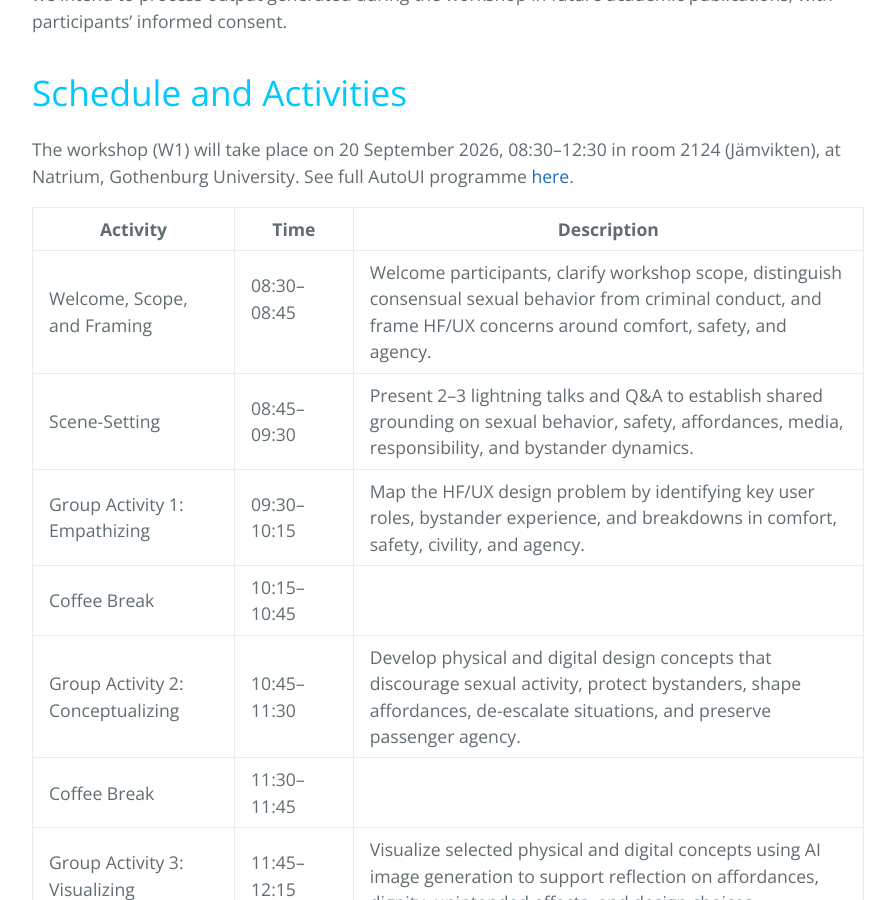
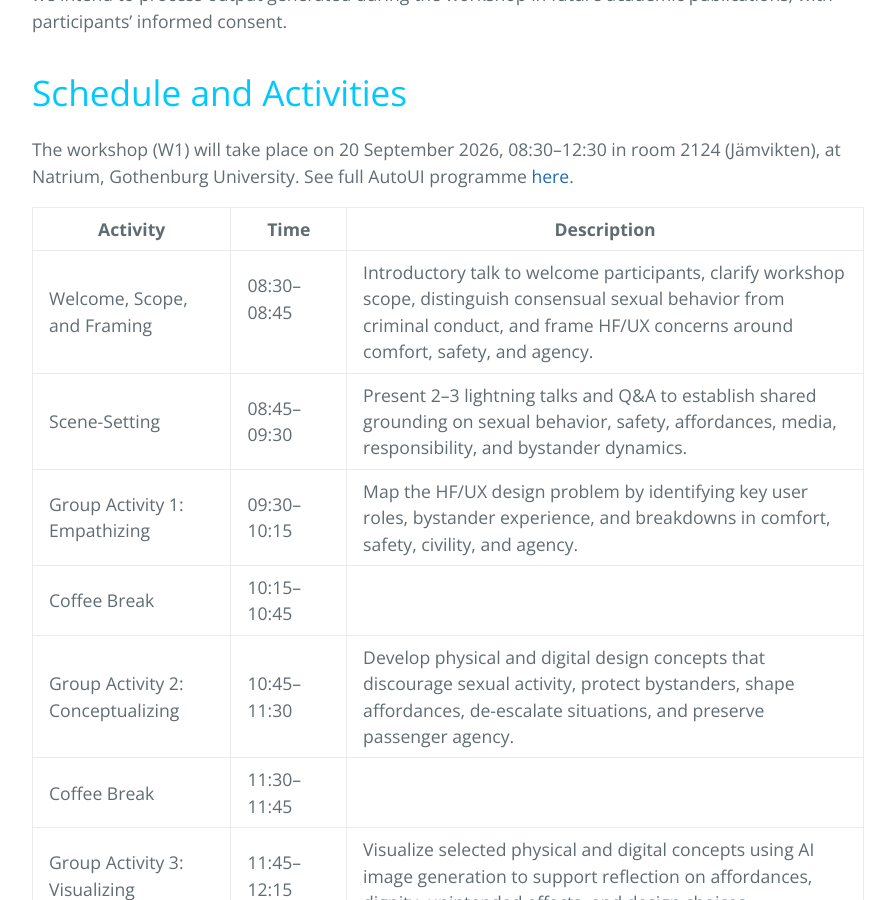
Before and after one commit to love-in-traffic/love-in-traffic.github.io, a Jekyll site: the page built from index.md, in a window 1280 px wide and 900 px high, scrolled down 1316 px. Shown: the whole window, without its empty margins (192-1087 px from the left). Built offline with Jekyll 4.4.1, drawn with Linux system fonts in a browser that asks for light colours.

Commit message:
Update index.md

```diff
--- a/index.md
+++ b/index.md
@@ -24,7 +24,7 @@ The workshop (W1) will take place on 20 September 2026, 08:30–12:30 in room 21
 
  Activity | Time | Description
 -------------------|--------------------|--------------------------------------------------------------------------------------------------------------------------------------
- Welcome, Scope, and Framing<img width=10/> | 08:30–08:45<img width=70/> | Welcome participants, clarify workshop scope, distinguish consensual sexual behavior from criminal conduct, and frame HF/UX concerns around comfort, safety, and agency.
+ Welcome, Scope, and Framing<img width=10/> | 08:30–08:45<img width=70/> | Introductory talk to welcome participants, clarify workshop scope, distinguish consensual sexual behavior from criminal conduct, and frame HF/UX concerns around comfort, safety, and agency.
  Scene-Setting | 08:45–09:30 | Present 2–3 lightning talks and Q&A to establish shared grounding on sexual behavior, safety, affordances, media, responsibility, and bystander dynamics.
  Group Activity 1: Empathizing | 09:30–10:15 | Map the HF/UX design problem by identifying key user roles, bystander experience, and breakdowns in comfort, safety, civility, and agency.
  Coffee Break | 10:15–10:45 |
```
